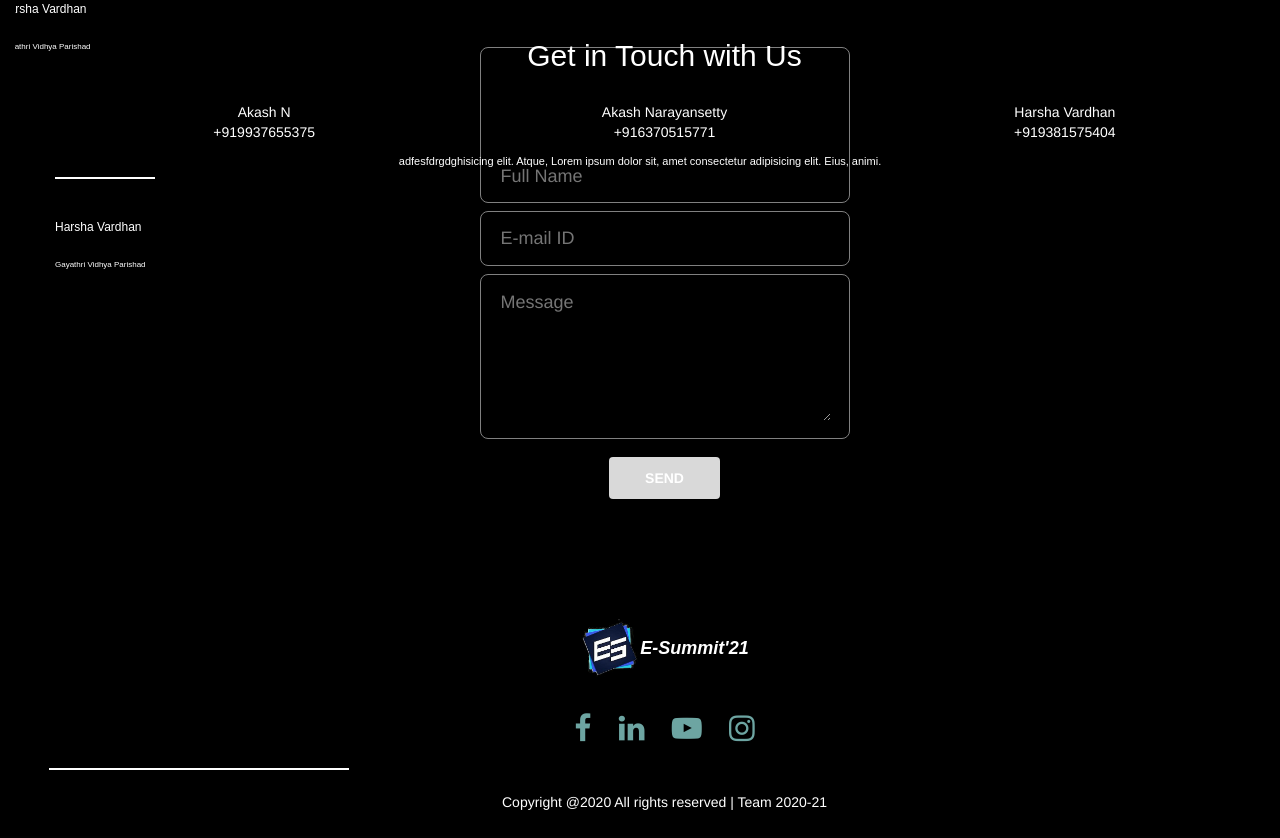
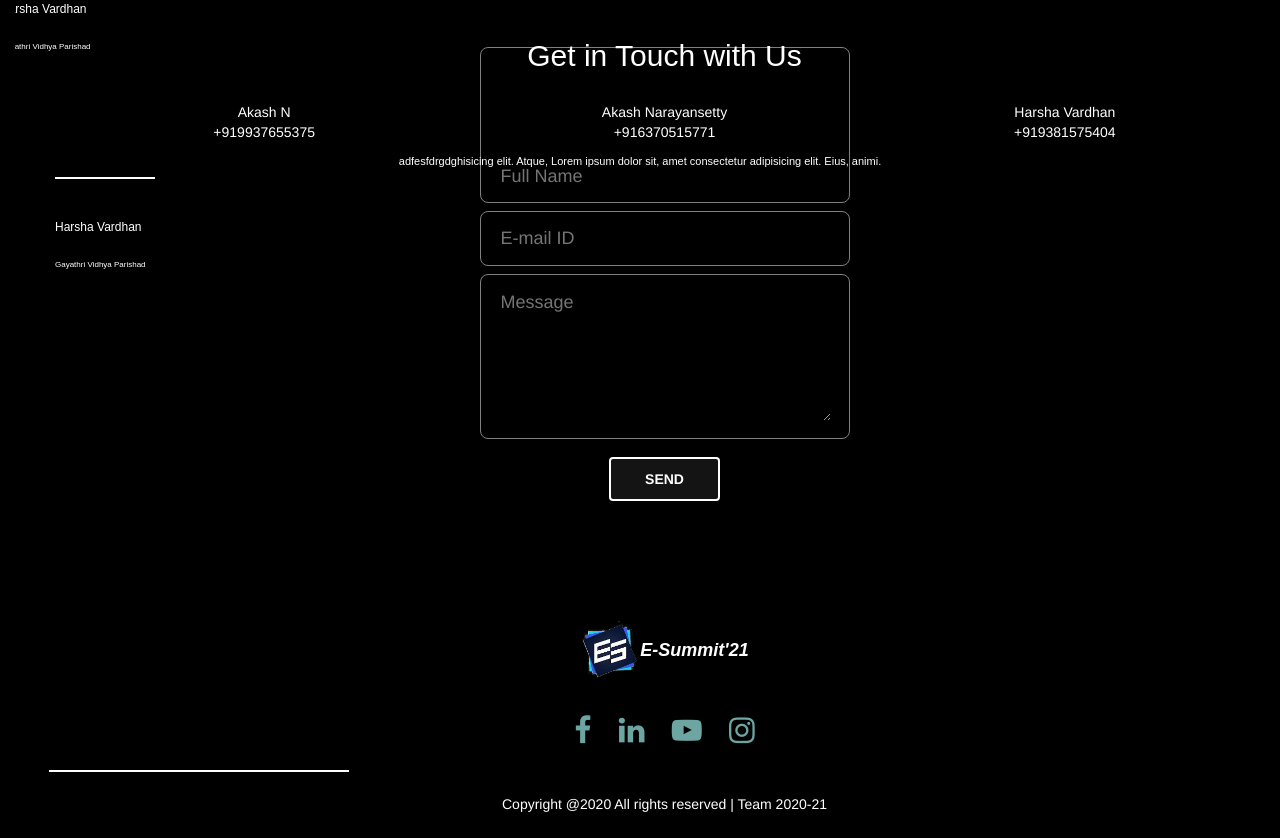
Before and after one commit to gembalibhavana/esummitcapage, a PHP site: page / in a window 1280 px wide; the page is wider, and only the part inside the window is pictured. Shown: the part 4559-5397 px from the top of that part. Before the commit the page ends 5369 px from the top of that part, so only its background shows below. Run offline with PHP 8.4, Linux system fonts and the light colour scheme; some libraries are stand-ins or nearby versions.

Commit message:
Update style.css

```diff
--- a/css/style.css
+++ b/css/style.css
@@ -589,12 +589,13 @@ color:#ddd;
 }
  .btn{
 display:inline-block;
-background:#d9d9d9;
+background:#141414;
 color:white;
 padding:10px 0;
 margin-top:10px;
 width:30%;
 font-weight:800;
+border: solid 2px white;
 }
 @media only screen and (max-width: 280px) {
   body,
```
